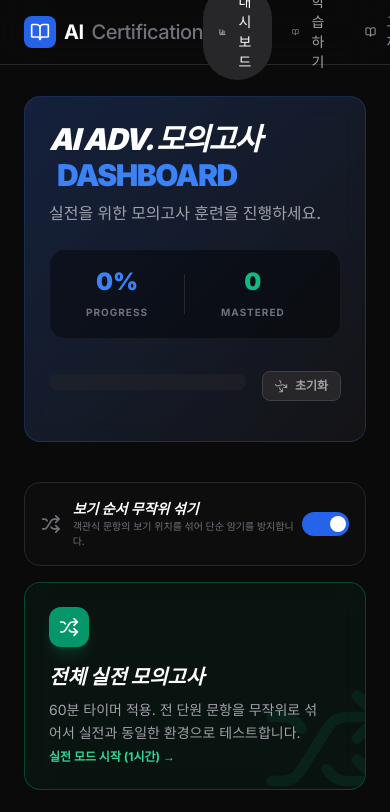
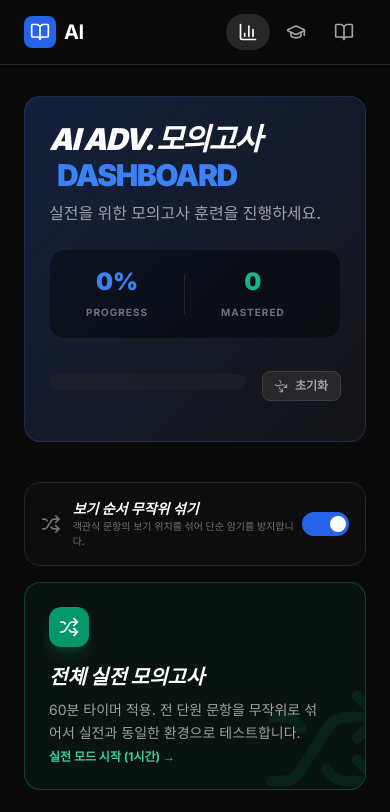
Before and after one commit to Kimwonkyu/ai-adv-certification, a Next.js app: page / in a window 390 px wide. Shown: the top 812 px of the page. Built offline with nearby package versions, Linux system fonts and the light colour scheme.

Commit message:
fix: Mobile header layout and update nav icons

```diff
--- a/src/components/Header.tsx
+++ b/src/components/Header.tsx
@@ -1,4 +1,4 @@
-import { BookOpen, BarChart3, Settings } from 'lucide-react';
+import { BookOpen, BarChart3, Settings, GraduationCap } from 'lucide-react';
 
 interface HeaderProps {
     activeTab: 'dashboard' | 'study' | 'mistakes' | 'material';
@@ -13,33 +13,38 @@ export function Header({ activeTab, setActiveTab }: HeaderProps) {
                     <div className="w-8 h-8 bg-blue-600 rounded-lg flex items-center justify-center">
                         <BookOpen className="w-5 h-5 text-white" />
                     </div>
-                    AI <span className="text-zinc-500 font-medium">Certification</span>
+                    <div className="hidden md:block">
+                        AI <span className="text-zinc-500 font-medium">Certification</span>
+                    </div>
+                    <div className="md:hidden">
+                        AI
+                    </div>
                 </div>
 
                 <div className="flex items-center gap-1">
                     <button
                         onClick={() => setActiveTab('dashboard')}
-                        className={`flex items-center gap-2 px-4 py-2 rounded-full transition-all ${activeTab === 'dashboard' ? 'bg-zinc-800 text-white' : 'text-zinc-400 hover:text-zinc-200'
+                        className={`flex items-center gap-2 px-3 md:px-4 py-2 rounded-full transition-all ${activeTab === 'dashboard' ? 'bg-zinc-800 text-white' : 'text-zinc-400 hover:text-zinc-200'
                             }`}
                     >
-                        <BarChart3 className="w-4 h-4" />
-                        <span className="text-sm font-medium">대시보드</span>
+                        <BarChart3 className="w-5 h-5 md:w-4 md:h-4" />
+                        <span className="text-sm font-medium hidden md:block">대시보드</span>
                     </button>
                     <button
                         onClick={() => setActiveTab('study')}
-                        className={`flex items-center gap-2 px-4 py-2 rounded-full transition-all ${activeTab === 'study' ? 'bg-zinc-800 text-white' : 'text-zinc-400 hover:text-zinc-200'
+                        className={`flex items-center gap-2 px-3 md:px-4 py-2 rounded-full transition-all ${activeTab === 'study' ? 'bg-zinc-800 text-white' : 'text-zinc-400 hover:text-zinc-200'
                             }`}
                     >
-                        <BookOpen className="w-4 h-4" />
-                        <span className="text-sm font-medium">학습하기</span>
+                        <GraduationCap className="w-5 h-5 md:w-4 md:h-4" />
+                        <span className="text-sm font-medium hidden md:block">학습하기</span>
                     </button>
                     <button
                         onClick={() => setActiveTab('material')}
-                        className={`flex items-center gap-2 px-4 py-2 rounded-full transition-all ${activeTab === 'material' ? 'bg-zinc-800 text-white' : 'text-zinc-400 hover:text-zinc-200'
+                        className={`flex items-center gap-2 px-3 md:px-4 py-2 rounded-full transition-all ${activeTab === 'material' ? 'bg-zinc-800 text-white' : 'text-zinc-400 hover:text-zinc-200'
                             }`}
                     >
-                        <BookOpen className="w-4 h-4" />
-                        <span className="text-sm font-medium">교재</span>
+                        <BookOpen className="w-5 h-5 md:w-4 md:h-4" />
+                        <span className="text-sm font-medium hidden md:block">교재</span>
                     </button>
                 </div>
             </div>
```
